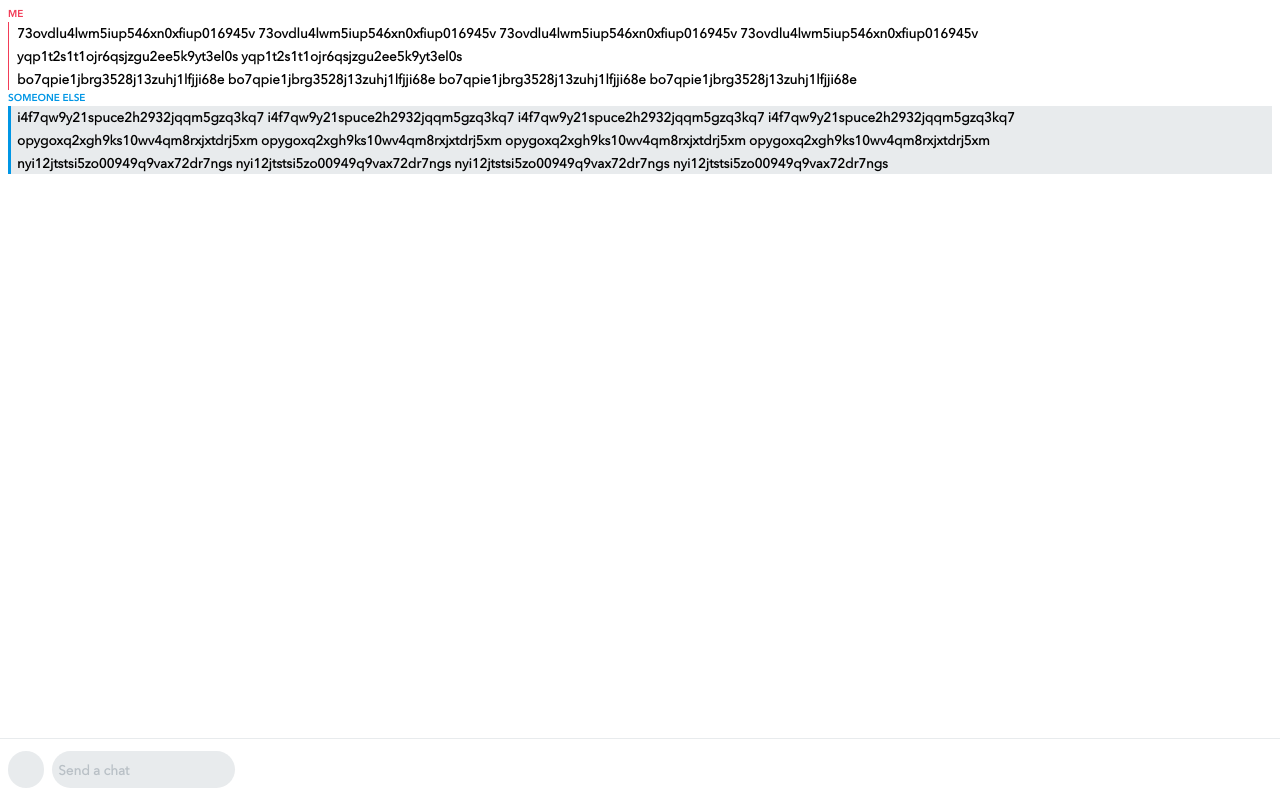
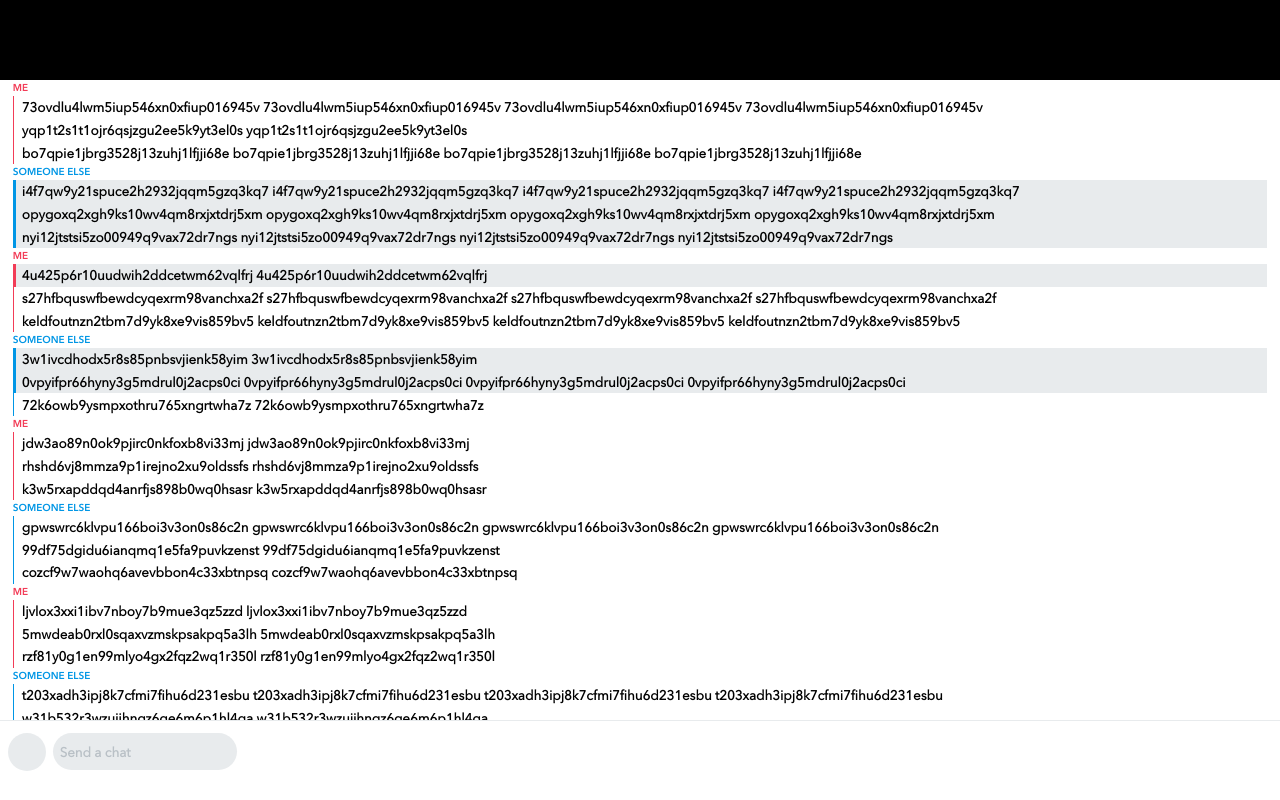
Before and after one commit to MikeQDev/snapchat-messages-ng, an Angular app: page / in a window 1280 px wide. Built offline with nearby package versions, Linux system fonts and the light colour scheme.

Commit message:
add main container scrolling, margins, topbar placeholder

```diff
--- a/src/app/app.component.css
+++ b/src/app/app.component.css
@@ -0,0 +1,32 @@
+.appContainer {
+    height: 100vh;
+    padding: 0px;
+    margin: 0px;
+    display: flex;
+    flex-direction: column;
+    overflow:hidden;
+}
+.messageContainer {
+    overflow: scroll;
+    height: 80vh;
+    flex-grow: 1;
+    margin-left: 1vw;
+    margin-right: 1vw;
+}
+
+.topContainer {
+    overflow: hidden;
+    height: 10vh;
+    background-color: black;
+}
+
+.bottomContainer {
+    overflow: hidden;
+    height: 10vh;
+}
+
+/* Doesn't work in FF */
+
+.messageContainer::-webkit-scrollbar {
+    display: none;
+}
--- a/src/app/app.component.html
+++ b/src/app/app.component.html
@@ -1,3 +1,18 @@
-<app-user-message username="me" color="{{colorPrimaryPerson}}"></app-user-message>
-<app-user-message username="someone else" color="{{colorSecondaryPerson}}"></app-user-message>
-<app-bottom-bar></app-bottom-bar>
+<div class="appContainer">
+    <div class="topContainer">
+        <!--<app-bottom-bar></app-bottom-bar>-->
+    </div>
+    <div class="messageContainer">
+        <app-user-message username="me" color="{{colorPrimaryPerson}}"></app-user-message>
+        <app-user-message username="someone else" color="{{colorSecondaryPerson}}"></app-user-message>
+        <app-user-message username="me" color="{{colorPrimaryPerson}}"></app-user-message>
+        <app-user-message username="someone else" color="{{colorSecondaryPerson}}"></app-user-message>
+        <app-user-message username="me" color="{{colorPrimaryPerson}}"></app-user-message>
+        <app-user-message username="someone else" color="{{colorSecondaryPerson}}"></app-user-message>
+        <app-user-message username="me" color="{{colorPrimaryPerson}}"></app-user-message>
+        <app-user-message username="someone else" color="{{colorSecondaryPerson}}"></app-user-message>
+    </div>
+    <div class="bottomContainer">
+        <app-bottom-bar></app-bottom-bar>
+    </div>
+</div>
--- a/src/app/bottom-bar/bottom-bar.component.css
+++ b/src/app/bottom-bar/bottom-bar.component.css
@@ -1,7 +1,8 @@
 .bottomBar {
-    position: absolute;
+    /*position: absolute;
+    float: right;*/
     display: inline-flex;
-    float: right;
+    width:100%;
     bottom: 0;
     left: 0;
     right: 0;
@@ -41,8 +42,8 @@
 }
 
 .circle {
-    height: inherit;
-    width: 36.67px;
+    height: 38px;
+    width: 38px;
     background-color: #E8EBED;
     border-radius: 50%;
     margin-left: 7.5px;
--- a/src/styles.css
+++ b/src/styles.css
@@ -14,3 +14,8 @@
     font-family: 'message sender';
     src: url("assets/fonts/AvenirNextLTPro-Demi.otf");
 }
+
+body {
+    overflow: hidden;
+    margin: 0px;
+}
```
